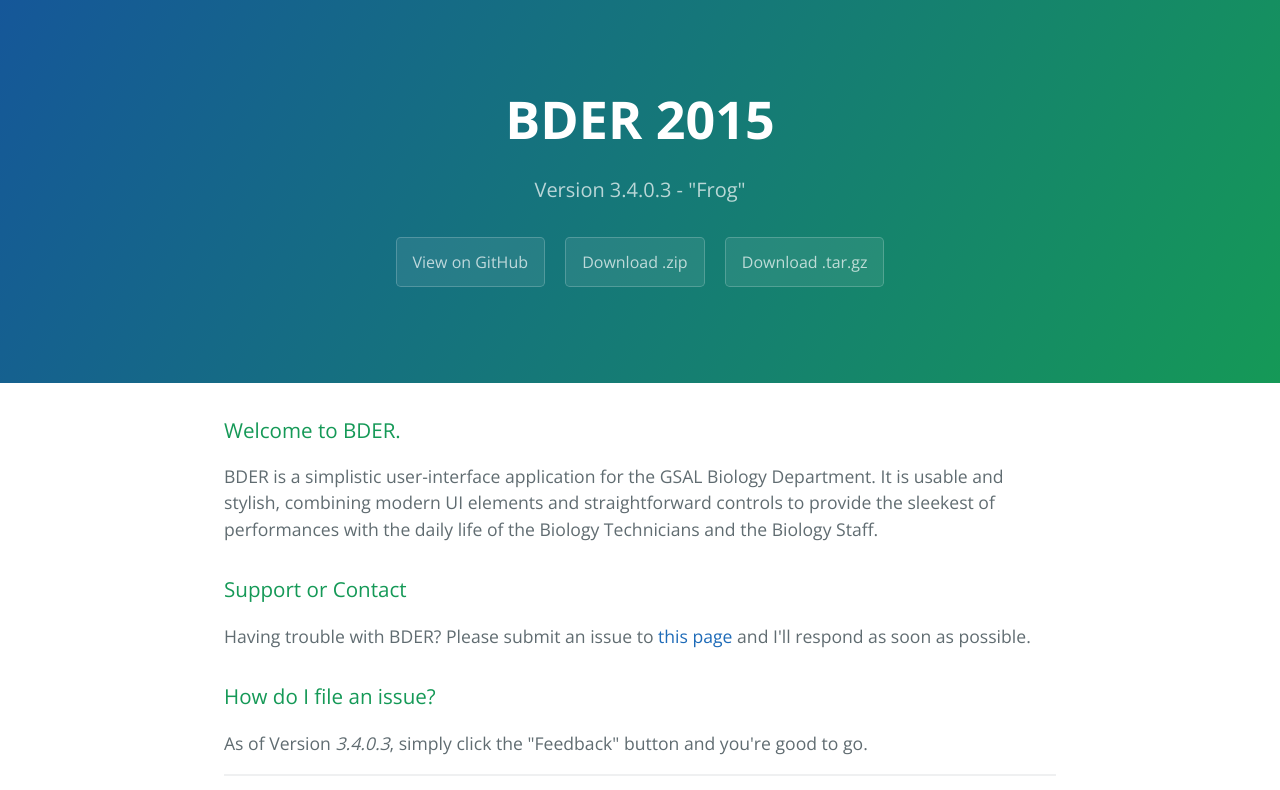
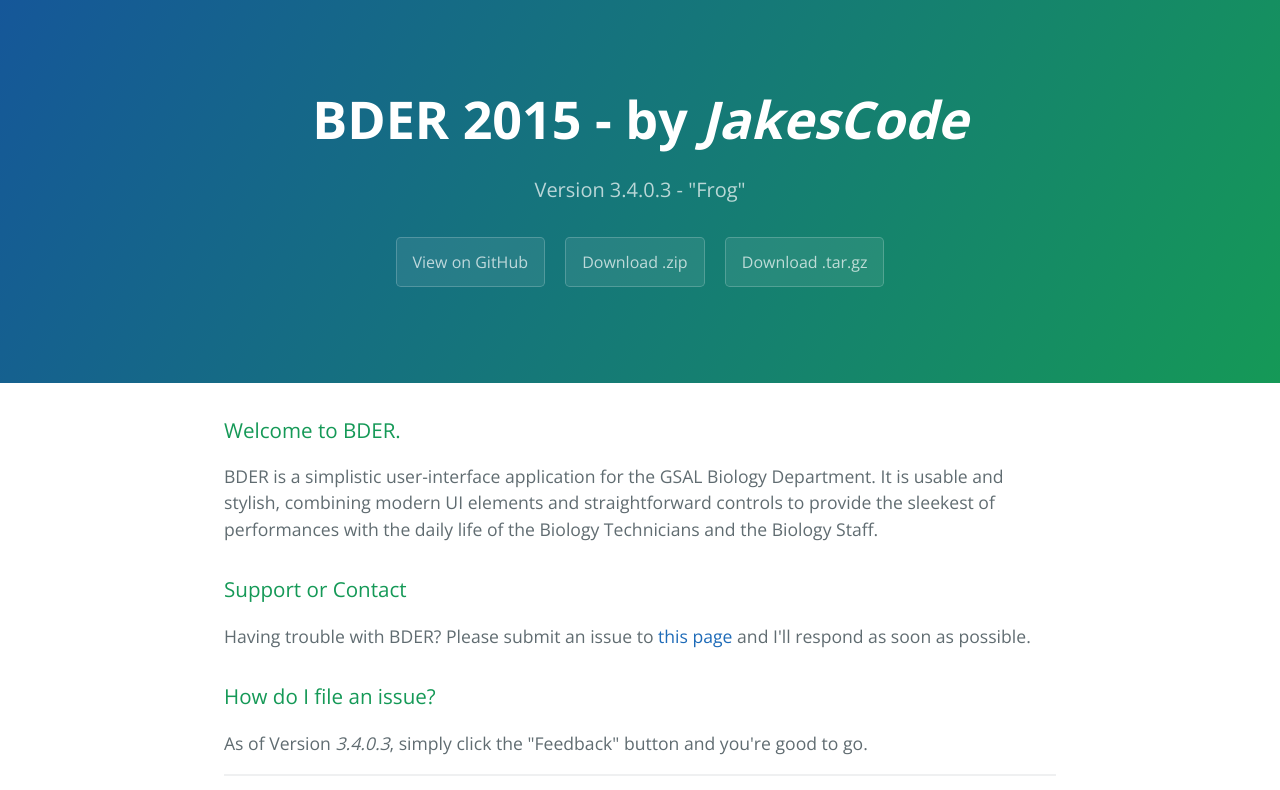
Before and after one commit to JakesCode/BDER, a plain HTML site: page index.html in a window 1280 px wide. Shown: the top 790 px of the page. Drawn offline with nearby package versions, Linux system fonts and the light colour scheme.

Commit message:
Update index.html

```diff
--- a/index.html
+++ b/index.html
@@ -2,7 +2,7 @@
 <html lang="en-us">
   <head>
     <meta charset="UTF-8">
-    <title><strong>BDER 2015</strong> - by <i>JakesCode</i></title>
+    <title>BDER 2015 by JakesCode</title>
     <meta name="viewport" content="width=device-width, initial-scale=1">
     <link rel="stylesheet" type="text/css" href="stylesheets/normalize.css" media="screen">
     <link href='https://fonts.googleapis.com/css?family=Open+Sans:400,700' rel='stylesheet' type='text/css'>
@@ -11,7 +11,7 @@
   </head>
   <body>
     <section class="page-header">
-      <h1 class="project-name">BDER 2015</h1>
+      <h1 class="project-name"><strong>BDER 2015</strong> - by <i>JakesCode</i></h1>
       <h2 class="project-tagline">Version 3.4.0.3 - &quot;Frog&quot;</h2>
       <a href="https://github.com/JakesCode/BDER" class="btn">View on GitHub</a>
       <a href="https://github.com/JakesCode/BDER/zipball/master" class="btn">Download .zip</a>
```
